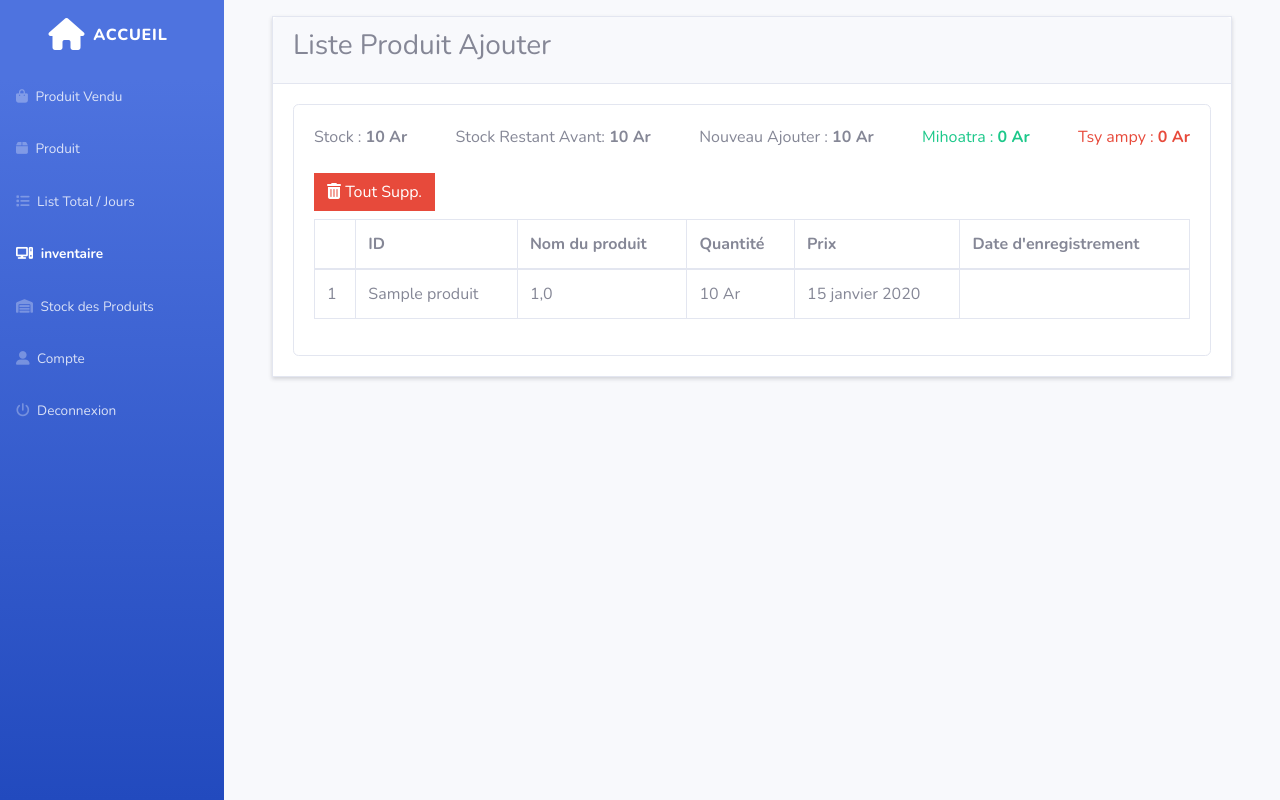
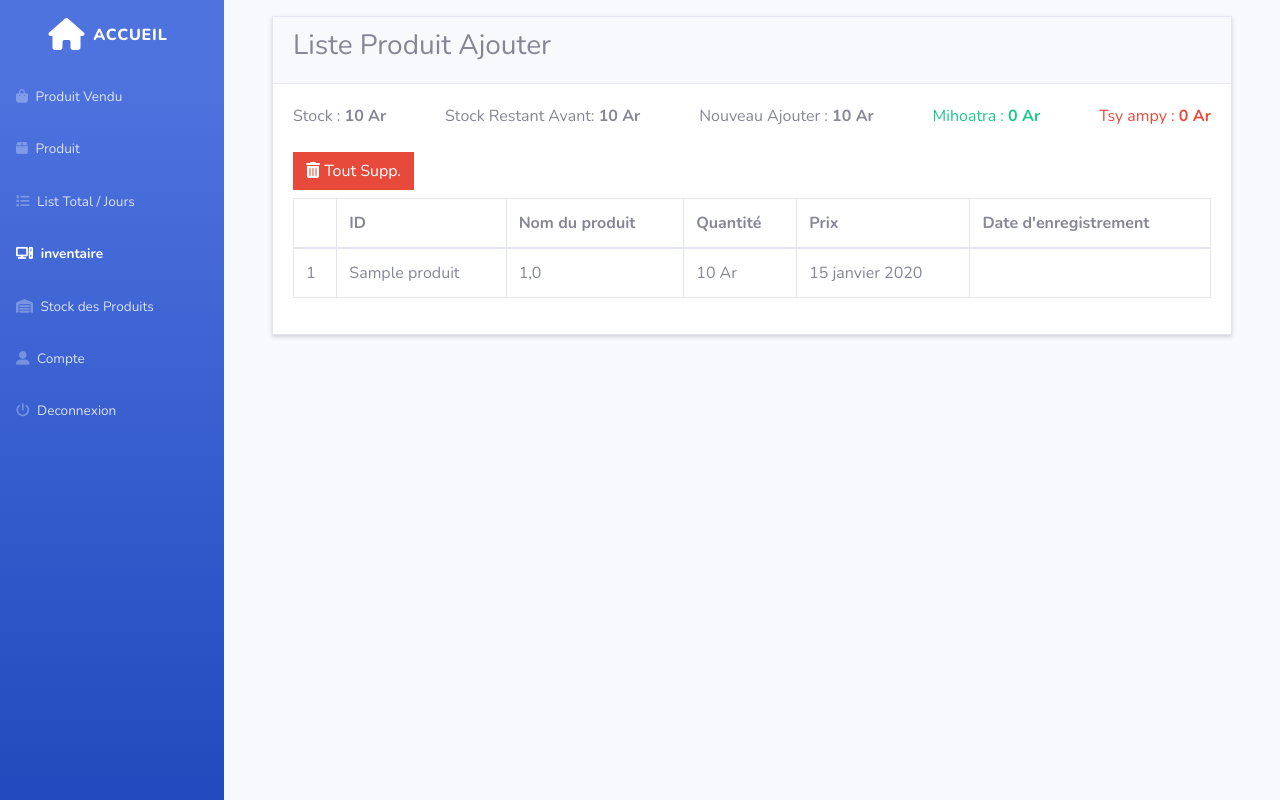
Before and after one commit to hajaraph/Gestion-Epicerie-Django, a Django app: page /inventaire/ in a window 1280 px wide. Run offline with Django 4.2, Linux system fonts and the light colour scheme; a user stored in the database is signed in; tables that the repository leaves empty hold one stand-in row (values such as "Sample post"); some libraries are stand-ins or nearby versions.

Commit message:
Namboarina

```diff
--- a/templates/Inventaire.html
+++ b/templates/Inventaire.html
@@ -15,12 +15,9 @@
             <div class="card-header">
                 <h3>Liste Produit Ajouter</h3>
             </div>
-            <div class="card-body">
             {% include 'message.html' %}
             <div class="d-flex justify-content-center">
-                    <div class="card w-100">
                     <div class="card-body">
-                            {% include 'message.html' %}
                         <div class="d-flex justify-content-between mb-2">
                             <p>
                                 Stock : <strong>{{ stock }} Ar</strong>
@@ -71,8 +68,6 @@
                 </div>
             </div>
         </div>
-        </div>
-    </div>
     <div class="modal fade" id="deleteModal" tabindex="-1" role="dialog" aria-labelledby="deleteModalLabel" aria-hidden="true">
         <div class="modal-dialog" role="document">
             <div class="modal-content">
```
Lines whose indentation alone changed are shown as unchanged.
